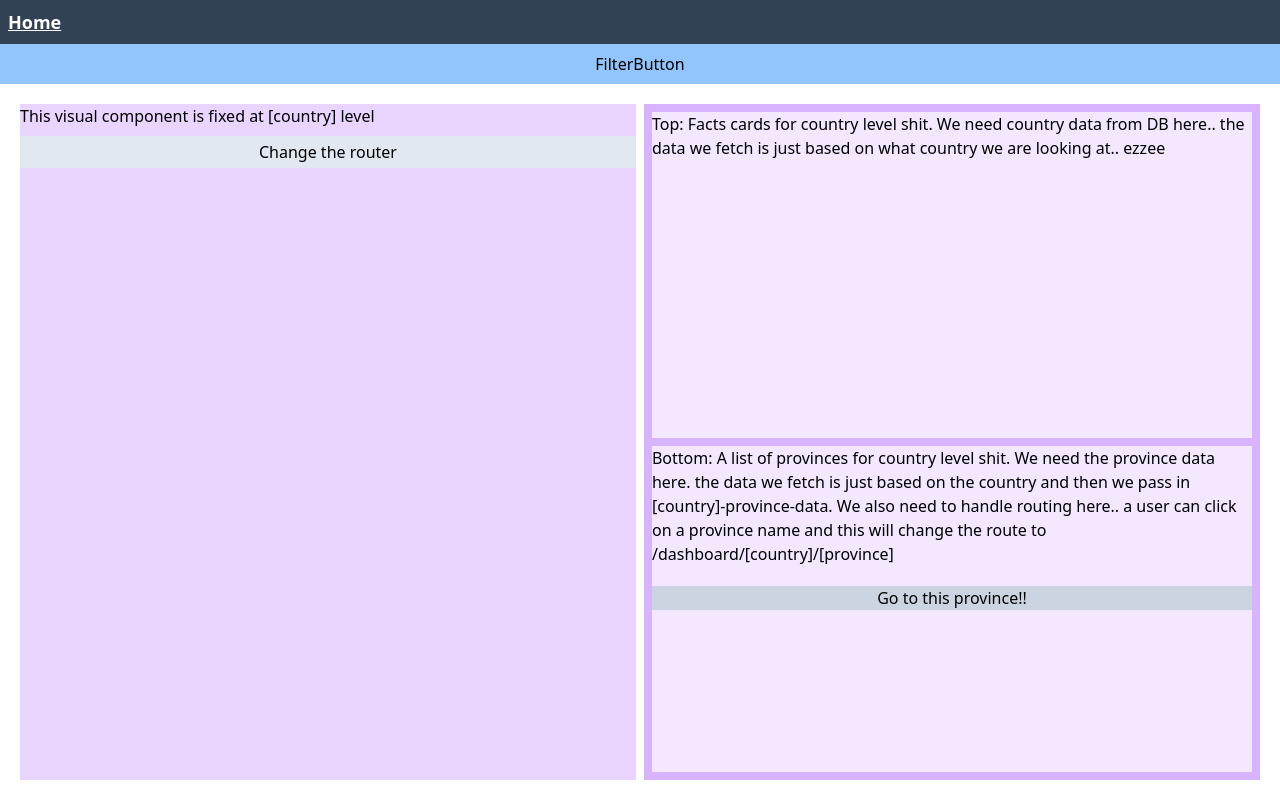
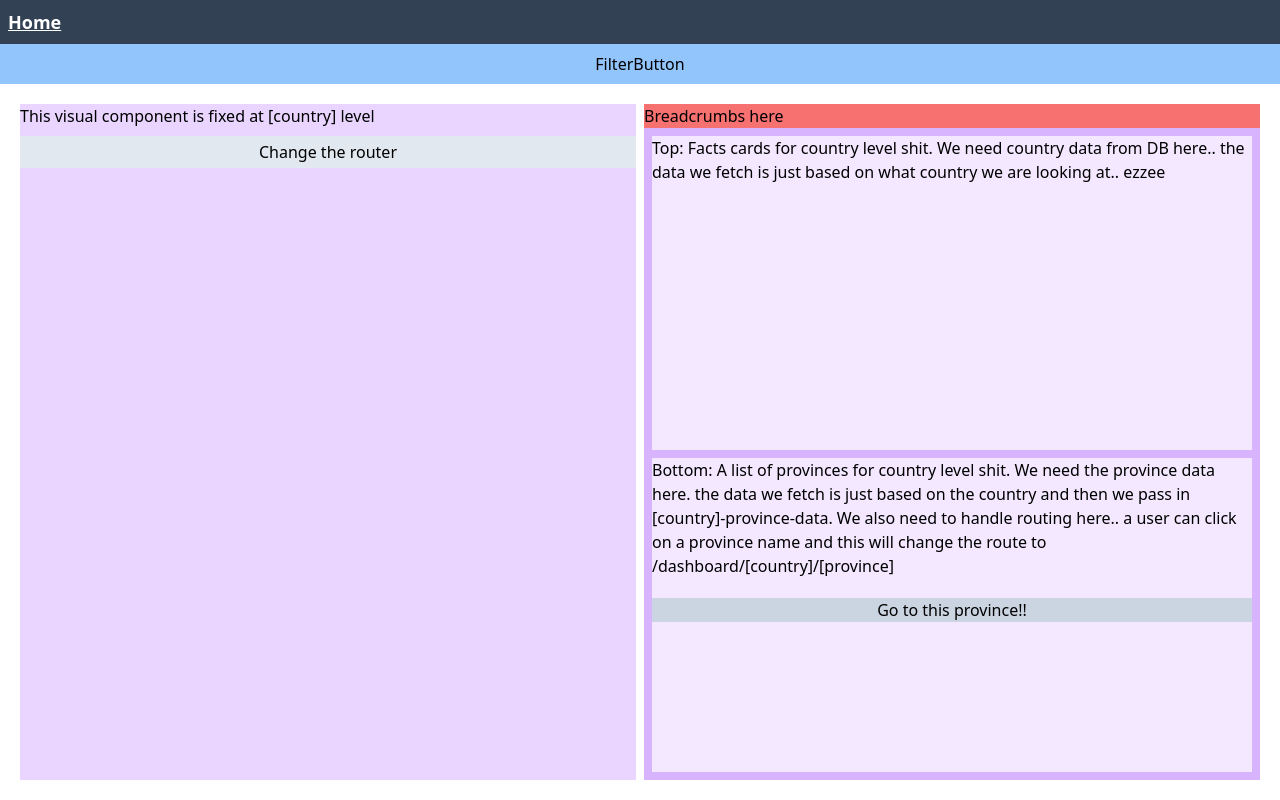
Before and after one commit to RobJJ/gpbp-ldt, a Next.js app: page /dashboard/false in a window 1280 px wide. Built offline with nearby package versions, Linux system fonts and the light colour scheme.

Commit message:
added fixed breadcrumbs to the layout country

```diff
--- a/src/app/dashboard/[country]/[province]/page.js
+++ b/src/app/dashboard/[country]/[province]/page.js
@@ -2,7 +2,7 @@
 
 export default function ProvincePage() {
   return (
-    <div className="w-1/2 h-full bg-orange-200">
+    <div className="w-full h-full bg-orange-200">
       Lets see where this route loads... does it render in the children area
     </div>
   );
--- a/src/app/dashboard/[country]/layout.js
+++ b/src/app/dashboard/[country]/layout.js
@@ -10,10 +10,15 @@ export default function CountryPageLayout({ children, params }) {
   return (
     <div className="w-full h-full flex flex-col">
       <FilterButton />
-      <section className="w-full h-full bg-white flex gap-2 p-5">
-        <ClientCompMap />
-        {children}
-      </section>
+      <main className="w-full h-full bg-white flex gap-2 p-5">
+        <section className="w-1/2 h-full">
+          <ClientCompMap />
+        </section>
+        <section className="w-1/2 h-full flex flex-col">
+          <div className="w-full bg-red-400">Breadcrumbs here</div>
+          {children}
+        </section>
+      </main>
     </div>
   );
 }
--- a/src/app/dashboard/[country]/page.js
+++ b/src/app/dashboard/[country]/page.js
@@ -2,15 +2,16 @@
 
 import CountryPageListComponent from "@/components/CountryPageListComponent";
 
-export default function CountryPage({params}) {
+export default function CountryPage({ params }) {
   return (
-    <div className="w-1/2 h-full bg-purple-300 flex flex-col p-2 gap-2">
+    <div className="w-full h-full bg-purple-300 flex flex-col p-2 gap-2">
       <section className="w-full h-1/2 bg-purple-100">
         Top: Facts cards for country level shit. We need country data from DB
         here.. the data we fetch is just based on what country we are looking
         at.. ezzee
       </section>
       {/* this should be a click component as it needs to do NAV!*/}
+
       <CountryPageListComponent country={params.country} />
     </div>
   );
--- a/src/components/clientcompmap.js
+++ b/src/components/clientcompmap.js
@@ -12,7 +12,7 @@ export default function ClientCompMap({ chosenCountry }) {
     router.push(`/dashboard/${chosenCountry}?layer=district`);
   }
   return (
-    <div className="w-1/2 h-full bg-purple-200 flex flex-col gap-2">
+    <div className="w-full h-full bg-purple-200 flex flex-col gap-2">
       <span>This visual component is fixed at [country] level</span>
       <button onClick={handleClick} className="bg-slate-200 p-1">
         Change the router
```
